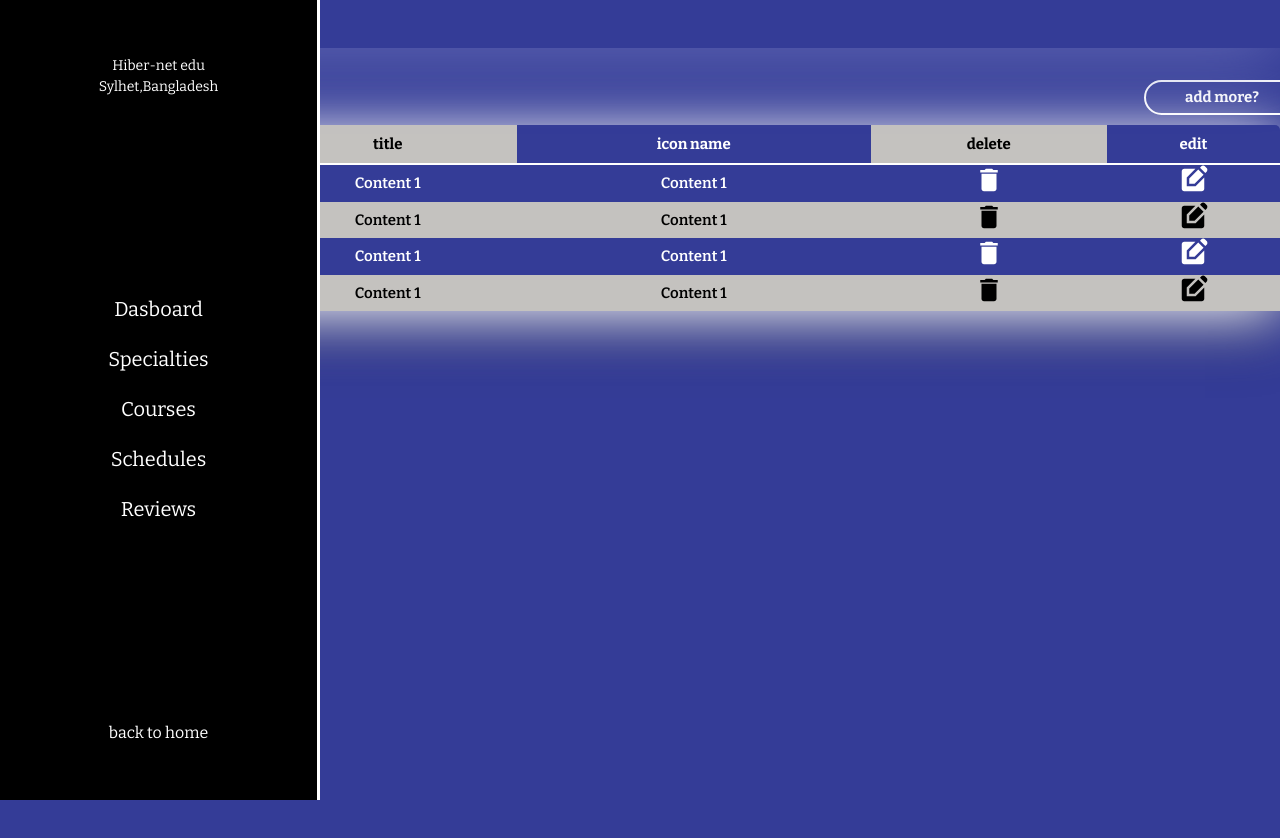
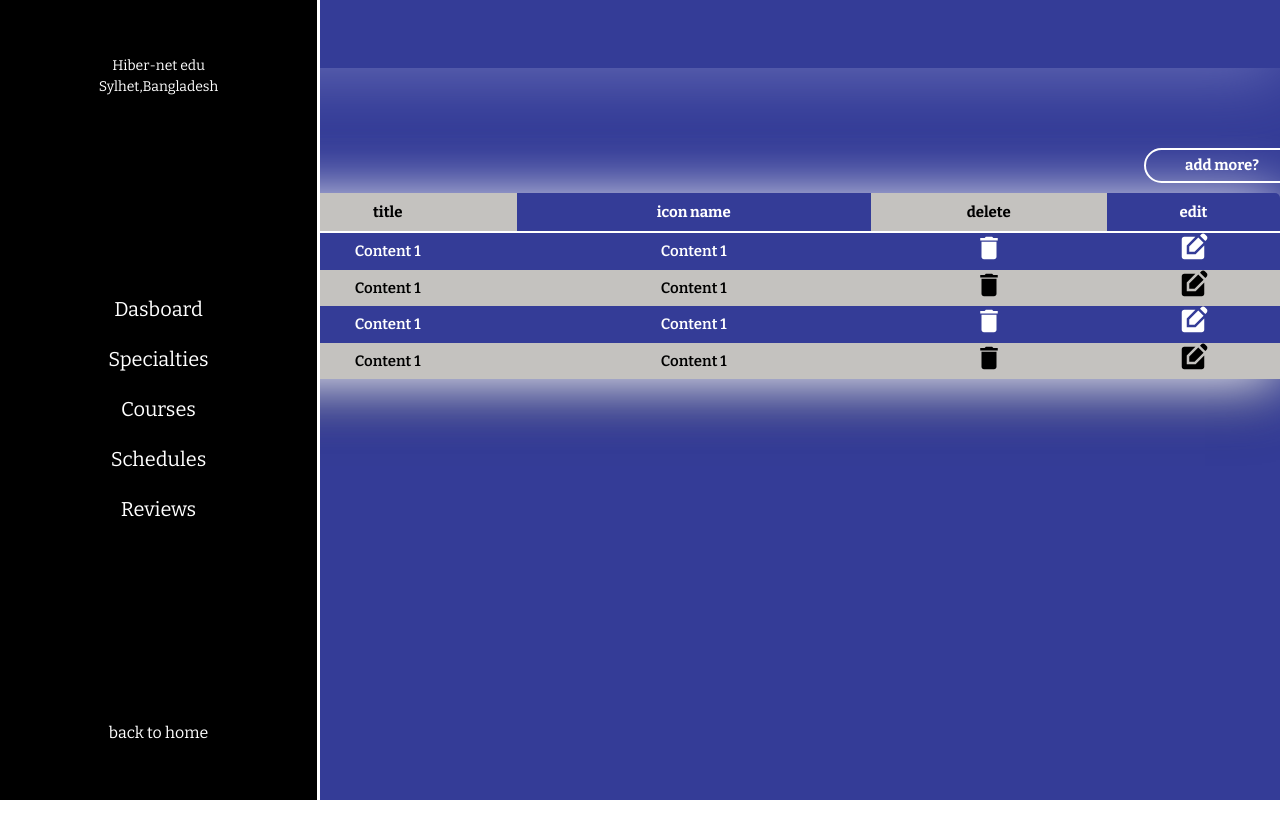
Before and after one commit to mahfuz-ta09/hibernet-fronend, a Next.js app: page /dashboard/admin/courses in a window 1280 px wide. Shown: the top 838 px of the page. After the commit the page ends 800 px from the top, so only its background shows below. Built offline with nearby package versions, Linux system fonts and the light colour scheme.

Commit message:
dash layout and css changed

```diff
--- a/src/app/(dashboard)/LayoutPage.tsx
+++ b/src/app/(dashboard)/LayoutPage.tsx
@@ -8,7 +8,7 @@ import {  MdOutlineDoubleArrow } from 'react-icons/md'
 
 
 
-const LayoutPage = ({ children } : {children : React.ReactNode} ) => {
+const LayoutPage = () => {
 
     const btnRef = useRef<HTMLButtonElement>(null)
     const navRef = useRef<HTMLDivElement>(null)
@@ -34,13 +34,10 @@ const LayoutPage = ({ children } : {children : React.ReactNode} ) => {
 
 
     return (
-        <div  className='dashboard-layout'>
-            <div className="dash-content">
-
-            <div ref={navRef} className={isOpen? "dash-nav active":"dash-nav hide"}>
-                <div className="dash-nav-element">
+        <div ref={navRef} className={isOpen? "dash-nav active":"dash-nav hide"}>
+            <div className="dash-nav-element">
                 <div className='dash-nav-header'>
-                <h1>Hiber-net edu</h1>
+                    <h1>Hiber-net edu</h1>
                     <h1>Sylhet,Bangladesh</h1>
                 </div>
                 <div className='dash-nav-body'>
@@ -52,25 +49,10 @@ const LayoutPage = ({ children } : {children : React.ReactNode} ) => {
                         ))
                     }
                 </div>
+                <button  className='nav-icon-btn' onClick={() => handler()} ref={btnRef} ><MdOutlineDoubleArrow  className='nav-icon'/></button>
                 <div className='dash-nav-footer'>
                     <Link className='footer-nav' href="/">back to home</Link>
                 </div>
-                </div>
-            </div>
-
-            <div className="dash-item">
-                <div className="dash-item-header">
-                <button  className='nav-icon-btn' onClick={() => handler()} ref={btnRef} ><MdOutlineDoubleArrow  className='nav-icon'/></button>
-                <div className='header-title'>
-                    <h1>hello mr shit</h1>
-                    <h1>wellcome to dashboard</h1>
-                </div>
-                </div>
-                <div className='dash-item-content'>
-                {children}
-                </div>
-            </div>
-
             </div>
         </div>
     )
--- a/src/app/(dashboard)/layout.tsx
+++ b/src/app/(dashboard)/layout.tsx
@@ -1,9 +1,28 @@
+import '../../css/dashBoard/layout.css'
 import LayoutPage from "./LayoutPage"
 
 
 const layout = ({ children } : {children : React.ReactNode}) => {
 
-    return <LayoutPage children={children}></LayoutPage>
+    return (
+      <div  className='dashboard-layout'>
+          <div className="dash-content">
+            <LayoutPage />
+            <div className="dash-item">
+              <div className="dash-item-header">
+                  <div className='header-title'>
+                      <h1>hello mr shit</h1>
+                      <h1>wellcome to dashboard</h1>
+                  </div>
+              </div>
+              <div className='dash-item-content'>
+                  {children}
+              </div>
+            </div>
+
+          </div>
+      </div>
+    )
   }
 
   export default layout
--- a/src/css/dashBoard/layout.css
+++ b/src/css/dashBoard/layout.css
@@ -21,7 +21,7 @@
 	border-right: 3px solid white;
 	position: fixed;
 	top: 0;
-	z-index: 1;
+	z-index: 3;
 	left: -25vw;
 	transition: left 0.5s ease-in;
 }
@@ -88,11 +88,9 @@
 }
 
 .dash-item-header{
-	position: fixed;
-	top: 0;
-	left: 0;
 	width: 100%;
-	height: 6vh;
+	height: auto;
+	padding: 10px 45px;
 	background: #343c97;
 	box-shadow: 0 2px 70px #6f75bb;
 	color: #fff;
@@ -100,13 +98,14 @@
 	align-items: center;
 	justify-content: start;
 	gap: 20px;
-	z-index: 0;
-	padding-left: 20px;
 }
 
 
 .nav-icon-btn{
-	height: 100%;
+	position: fixed;
+	z-index: -1;
+	left: 0px;
+	top: 10px;
 	font-size: 45px;
 	transition: .3s ease-in-out;
 }
```
